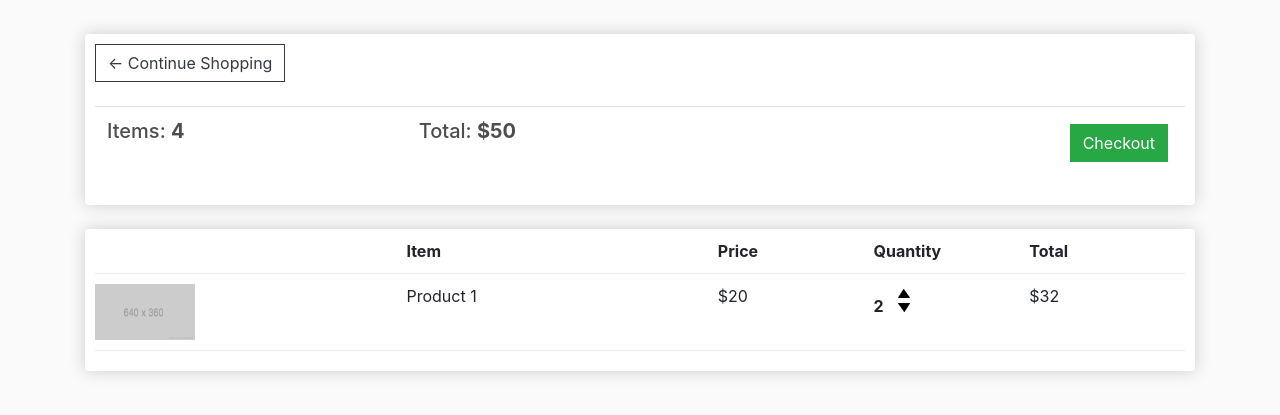
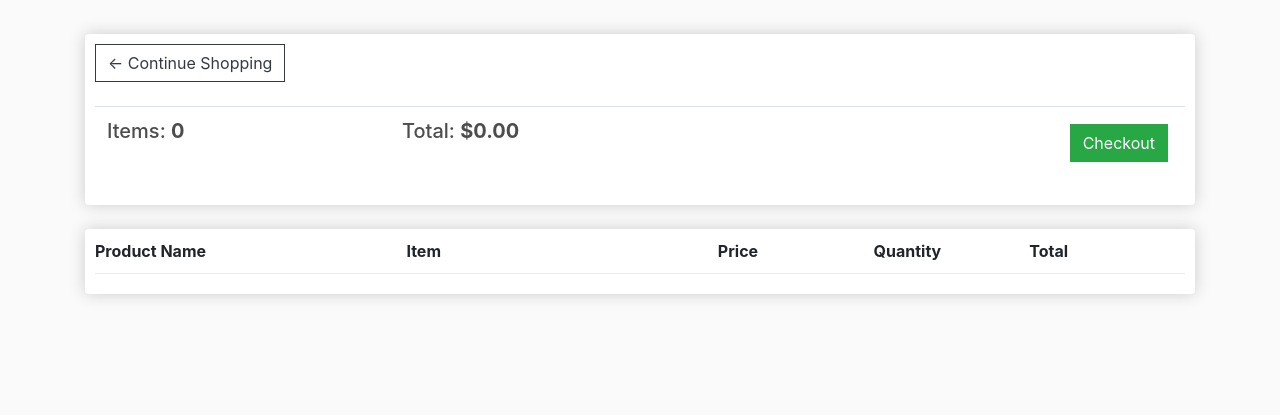
Before and after one commit to naveenprakashjk24/ecommerceSite, a Django app: page /cart/ in a window 1280 px wide. Shown: the part 57-472 px from the top of the page. Run offline with Django 4.2, Linux system fonts and the light colour scheme; lists and menus that the app fills with data are empty; some libraries are stand-ins or nearby versions.

Commit message:
cart page updated

```diff
--- a/ecommerce/store/templates/store/cart.html
+++ b/ecommerce/store/templates/store/cart.html
@@ -13,10 +13,12 @@
       <table class="table">
         <tr>
           <th>
-            <h5>Items: <strong>4</strong></h5>
+            <h5>Items: <strong>{{order.get_cart_item}}</strong></h5>
           </th>
           <th>
-            <h5>Total: <strong>$50</strong></h5>
+            <h5>
+              Total: <strong>${{order.get_cart_total | floatformat:2}}</strong>
+            </h5>
           </th>
           <th>
             <a
@@ -32,20 +34,24 @@
     <br />
     <div class="box-element">
       <div class="cart-row">
-        <div style="flex: 2"></div>
+        <div style="flex: 2"><strong>Product Name</strong></div>
         <div style="flex: 2"><strong>Item</strong></div>
         <div style="flex: 1"><strong>Price</strong></div>
         <div style="flex: 1"><strong>Quantity</strong></div>
         <div style="flex: 1"><strong>Total</strong></div>
       </div>
+
+      {% for item in items %}
       <div class="cart-row">
         <div style="flex: 2">
-          <img class="row-image" src="{% static 'images/placeholder.png' %}" />
+          <img class="row-image" src="{{ item.product.imageUrl}}" />
         </div>
-        <div style="flex: 2"><p>Product 1</p></div>
-        <div style="flex: 1"><p>$20</p></div>
+        <div style="flex: 2"><p>{{item.product.name}}</p></div>
         <div style="flex: 1">
-          <p class="quantity">2</p>
+          <p>${{item.product.price | floatformat:2}}</p>
+        </div>
+        <div style="flex: 1">
+          <p class="quantity">{{item.quantity}}</p>
           <div class="quantity">
             <img
               class="chg-quantity"
@@ -58,8 +64,9 @@
             />
           </div>
         </div>
-        <div style="flex: 1"><p>$32</p></div>
+        <div style="flex: 1"><p>${{item.get_total}}</p></div>
       </div>
+      {% endfor %}
     </div>
   </div>
 
--- a/ecommerce/store/views.py
+++ b/ecommerce/store/views.py
@@ -10,7 +10,16 @@ def store(request):
     return render(request, 'store/store.html', context)
 
 def cart(request):
-    context = {}
+
+    if request.user.is_authenticated:
+        customer = request.user.customer
+        order, created = Order.objects.get_or_create(customer=customer, complete = False)
+        items = order.orderitem_set.all()
+    else:
+        items = []
+        order = {'get_cart_total':0, 'get_cart_item': 0}
+
+    context = {'items':items, 'order':order}
     return render(request, 'store/cart.html', context)
 
 def checkout(request):
```
Also changed, not shown: ecommerce/store/models.py (+17 -0 lines), 1 other file.
